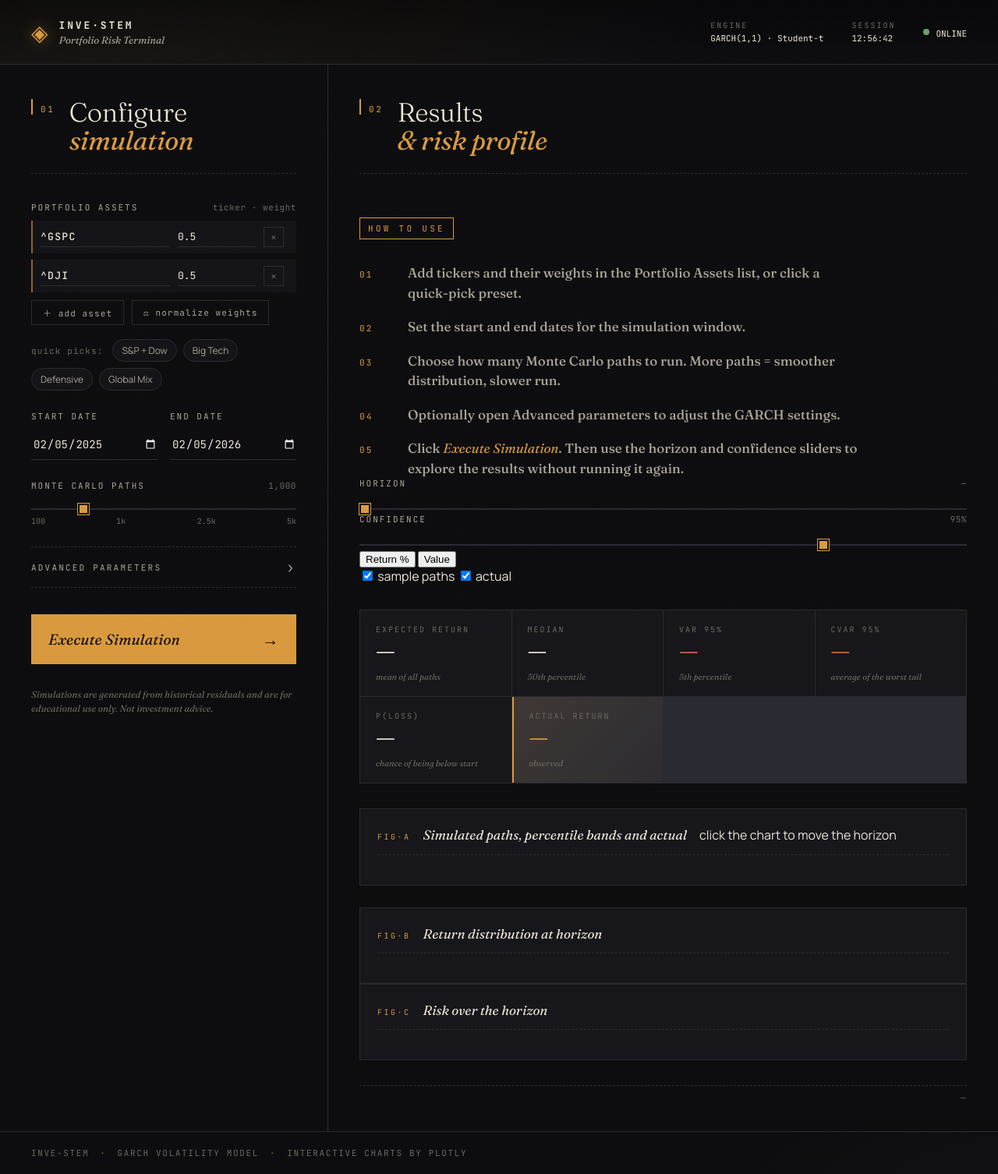
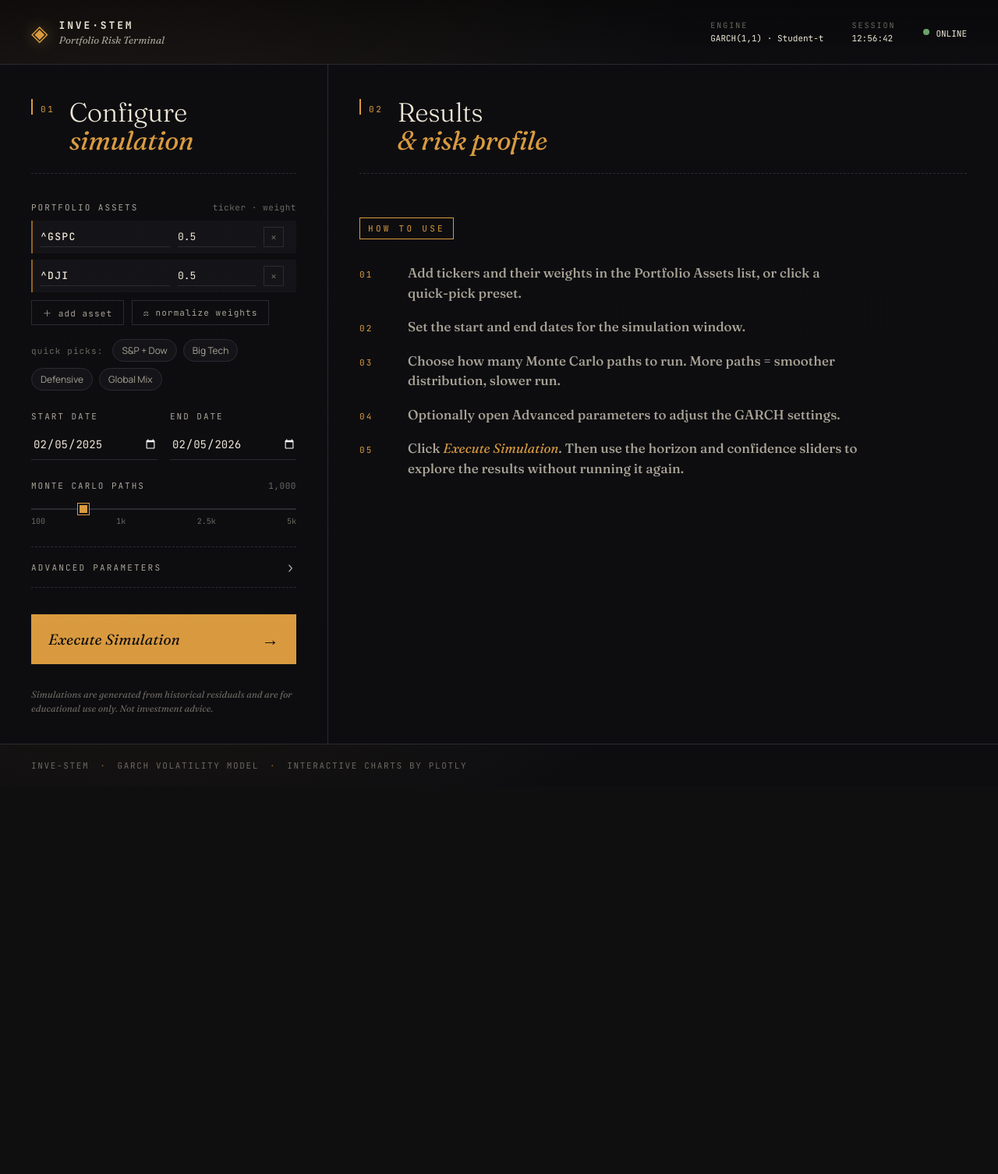
Before and after one commit to RiteshDas2000/Quant-MC-InveSTEM-, a Flask app: page / in a window 1280 px wide. Shown: the whole page at 78% size. After the commit the page ends 986 px from the top, so only its background shows below. Run offline with Flask 3, Linux system fonts and the light colour scheme.

Commit message:
added sliders to dashboard

```diff
--- a/static/app.js
+++ b/static/app.js
@@ -135,6 +135,8 @@ runBtn.addEventListener("click", async () => {
   };
 
   runBtn.disabled = true;
+  const runLabel = runBtn.querySelector(".btn-run-label");
+  runLabel.textContent = "Running simulation…";
 
   try {
     const res = await fetch("/simulate", {
@@ -147,68 +149,309 @@ runBtn.addEventListener("click", async () => {
       showError(data.error || "Unknown server error.");
       return;
     }
-    await renderResults(data, payload);
+    renderResults(data);
   } catch (e) {
     showError(e.message || String(e));
   } finally {
     runBtn.disabled = false;
+    runLabel.textContent = "Execute Simulation";
   }
 });
-
-// Resolve when an <img> has finished loading (or errored)
-function waitForImage(imgEl, src) {
-  return new Promise((resolve) => {
-    imgEl.onload = () => resolve();
-    imgEl.onerror = () => resolve();
-    imgEl.src = src;
-    // If already cached and complete, resolve immediately
-    if (imgEl.complete && imgEl.naturalWidth > 0) resolve();
-  });
-}
 
 function showError(msg) {
   document.getElementById("error-text").textContent = msg;
   showOnly(stateError);
 }
 
-// ------- Render results -------
+// ------- Dashboard -------
+const C = {
+  cream: "#ede6d6", dim: "#a9a396", faint: "#6c6860", line: "#2a2a32",
+  amber: "#d99a3f", amberHot: "#f2b44a", red: "#d8634c", green: "#6aa36a", violet: "#9684c5",
+};
+const FONT = { family: "JetBrains Mono, ui-monospace, monospace", size: 11, color: C.dim };
+const PLOT_CONFIG = {
+  displaylogo: false,
+  responsive: true,
+  modeBarButtonsToRemove: ["select2d", "lasso2d", "autoScale2d", "toggleSpikelines"],
+  toImageButtonOptions: { format: "png", scale: 2, filename: "investem_chart" },
+};
+
+let R = null;
+const view = { day: 1, conf: 95, units: "ret", sample: true, actual: true };
+
+const horizonEl = document.getElementById("horizon");
+const confEl = document.getElementById("confidence");
+
 function fmtPct(v) {
   if (v === null || v === undefined || isNaN(v)) return "—";
   const sign = v > 0 ? "+" : "";
   return `${sign}${v.toFixed(2)}%`;
 }
 
-function renderResults(data, payload) {
-  const m = data.metrics;
+function baseLayout(extra = {}) {
+  return Object.assign({
+    paper_bgcolor: "rgba(0,0,0,0)",
+    plot_bgcolor: "rgba(0,0,0,0)",
+    font: FONT,
+    margin: { l: 58, r: 18, t: 10, b: 44 },
+    hovermode: "x unified",
+    hoverlabel: { bgcolor: "#1c1c22", bordercolor: C.line, font: { family: FONT.family, size: 11, color: C.cream } },
+    legend: { orientation: "h", x: 0, y: 1.08, font: { size: 10, color: C.dim } },
+    xaxis: { gridcolor: C.line, zerolinecolor: C.line, linecolor: C.line, tickfont: { size: 10 } },
+    yaxis: { gridcolor: C.line, zerolinecolor: C.faint, linecolor: C.line, tickfont: { size: 10 } },
+  }, extra);
+}
 
-  document.getElementById("m-mean").textContent = fmtPct(m.mean_return);
-  document.getElementById("m-var").textContent  = fmtPct(m.var95);
-  document.getElementById("m-cvar").textContent = fmtPct(m.cvar95);
-  document.getElementById("m-loss").textContent = `${m.chance_of_loss.toFixed(1)}%`;
-  document.getElementById("m-bw").textContent   =
-    `${fmtPct(m.best_case)} / ${fmtPct(m.worst_case)}`;
+// Quantile at a given level (0.5 ... 99.5) for every day.
+function q(level) {
+  const i = Math.min(R.levels.length - 1, Math.max(0, Math.round(level * 2) - 1));
+  return R.quantiles[i];
+}
 
-  const actualWrap = document.getElementById("m-actual-wrap");
-  if (m.actual_return !== null && m.actual_return !== undefined) {
-    document.getElementById("m-actual").textContent = fmtPct(m.actual_return);
-    actualWrap.hidden = false;
+// CVaR approximated as the mean of the quantiles inside the lower tail.
+function cvarSeries(tail) {
+  const n = Math.max(1, Math.round(tail * 2));
+  const out = new Array(R.n_days).fill(0);
+  for (let k = 0; k < n; k++) {
+    const row = R.quantiles[k];
+    for (let d = 0; d < R.n_days; d++) out[d] += row[d] / n;
+  }
+  return out;
+}
+
+// The real series can be a few days shorter than the simulation (market
+// holidays), so use the last observed value on or before the chosen day.
+function actualAt(d) {
+  if (!R.actual) return null;
+  for (let i = Math.min(d, R.actual.length - 1); i >= 0; i--) {
+    if (R.actual[i] !== null && R.actual[i] !== undefined) return { v: R.actual[i], i };
+  }
+  return null;
+}
+
+function toUnits(arr) {
+  if (view.units === "ret") return arr;
+  return arr.map(v => (v === null ? null : R.s0 * (1 + v / 100)));
+}
+
+function drawPaths() {
+  const x = R.dates;
+  const tail = 100 - view.conf;
+  const lo = toUnits(q(tail)), hi = toUnits(q(view.conf));
+  const q25 = toUnits(q(25)), q75 = toUnits(q(75));
+  const traces = [];
+
+  if (view.sample) {
+    const sx = [], sy = [];
+    R.sample.forEach(path => {
+      const p = toUnits(path);
+      for (let d = 0; d < p.length; d++) { sx.push(x[d]); sy.push(p[d]); }
+      sx.push(null); sy.push(null);
+    });
+    traces.push({ x: sx, y: sy, mode: "lines", name: "sample paths",
+      line: { color: "rgba(169,163,150,0.16)", width: 1 }, hoverinfo: "skip" });
+  }
+
+  traces.push(
+    { x, y: lo, mode: "lines", line: { width: 0 }, showlegend: false, hoverinfo: "skip" },
+    { x, y: hi, mode: "lines", fill: "tonexty", fillcolor: "rgba(217,154,63,0.13)",
+      line: { width: 0 }, name: `${tail.toFixed(1)}–${view.conf.toFixed(1)}% band`, hoverinfo: "skip" },
+    { x, y: q25, mode: "lines", line: { width: 0 }, showlegend: false, hoverinfo: "skip" },
+    { x, y: q75, mode: "lines", fill: "tonexty", fillcolor: "rgba(217,154,63,0.26)",
+      line: { width: 0 }, name: "25–75% band", hoverinfo: "skip" },
+    { x, y: lo, mode: "lines", name: `VaR ${view.conf}%`, line: { color: C.amber, width: 1, dash: "dot" } },
+    { x, y: toUnits(q(50)), mode: "lines", name: "median", line: { color: C.amberHot, width: 2 } },
+    { x, y: toUnits(R.mean), mode: "lines", name: "mean", line: { color: C.green, width: 1.5, dash: "dash" } },
+  );
+
+  if (view.actual && R.actual) {
+    traces.push({ x: x.slice(0, R.actual.length), y: toUnits(R.actual), mode: "lines",
+      name: "actual", line: { color: C.red, width: 2.2 } });
+  }
+
+  const layout = baseLayout({
+    yaxis: Object.assign(baseLayout().yaxis, {
+      title: { text: view.units === "ret" ? "return since start (%)" : "portfolio value", font: { size: 10 } },
+      ticksuffix: view.units === "ret" ? "%" : "",
+    }),
+  });
+  Plotly.react("chart-paths", traces, layout, PLOT_CONFIG).then(() => moveMarker("chart-paths"));
+}
+
+function drawDist() {
+  const d = view.day;
+  const counts = R.hist.counts[d];
+  const lo = R.hist.lo[d], hi = R.hist.hi[d];
+  const w = (hi - lo) / counts.length;
+  const centers = counts.map((_, i) => lo + (i + 0.5) * w);
+  const varD = q(100 - view.conf)[d];
+  const colors = centers.map(c => (c <= varD ? "rgba(216,99,76,0.85)" : "rgba(217,154,63,0.55)"));
+
+  const lines = [
+    { x: varD, color: C.red, label: `VaR ${fmtPct(varD)}` },
+    { x: R.mean[d], color: C.green, label: `mean ${fmtPct(R.mean[d])}` },
+  ];
+  const a = view.actual ? actualAt(d) : null;
+  if (a) lines.push({ x: a.v, color: C.cream, label: `actual ${fmtPct(a.v)}` });
+
+  const layout = baseLayout({
+    hovermode: "closest",
+    bargap: 0.04,
+    showlegend: false,
+    xaxis: Object.assign(baseLayout().xaxis, { ticksuffix: "%", title: { text: "return since start", font: { size: 10 } } }),
+    yaxis: Object.assign(baseLayout().yaxis, { title: { text: "paths", font: { size: 10 } } }),
+    shapes: lines.map(l => ({ type: "line", x0: l.x, x1: l.x, yref: "paper", y0: 0, y1: 1,
+      line: { color: l.color, width: 1.5, dash: "dash" } })),
+    annotations: lines.map((l, i) => ({ x: l.x, yref: "paper", y: 1 - i * 0.09, text: l.label,
+      showarrow: false, xanchor: "left", xshift: 4, bgcolor: "rgba(22,22,27,0.9)", borderpad: 2,
+      font: { size: 10, color: l.color } })),
+  });
+  Plotly.react("chart-dist", [{
+    type: "bar", x: centers, y: counts, width: w, marker: { color: colors },
+    hovertemplate: "%{x:.2f}%<br>%{y} paths<extra></extra>",
+  }], layout, PLOT_CONFIG);
+
+  document.getElementById("dist-title").textContent =
+    `Return distribution on ${R.dates[d]} (day ${d})`;
+}
+
+function drawRisk() {
+  const tail = 100 - view.conf;
+  const x = R.dates;
+  const layout = baseLayout({
+    yaxis: Object.assign(baseLayout().yaxis, { ticksuffix: "%", title: { text: "return", font: { size: 10 } } }),
+    yaxis2: { overlaying: "y", side: "right", range: [0, 100], dtick: 25, ticksuffix: "%", showgrid: false,
+      tickfont: { size: 10, color: C.violet }, title: { text: "P(loss)", font: { size: 10, color: C.violet } } },
+    margin: { l: 58, r: 52, t: 10, b: 44 },
+  });
+  Plotly.react("chart-risk", [
+    { x, y: q(tail), mode: "lines", name: `VaR ${view.conf}%`, line: { color: C.amber, width: 2 } },
+    { x, y: cvarSeries(tail), mode: "lines", name: `CVaR ${view.conf}%`, line: { color: C.red, width: 2 } },
+    { x, y: R.p_loss, mode: "lines", name: "P(loss)", yaxis: "y2", line: { color: C.violet, width: 1.5, dash: "dot" } },
+  ], layout, PLOT_CONFIG).then(() => moveMarker("chart-risk"));
+}
+
+function updateMetrics() {
+  const d = view.day, tail = 100 - view.conf;
+  document.getElementById("m-mean").textContent = fmtPct(R.mean[d]);
+  document.getElementById("m-median").textContent = fmtPct(q(50)[d]);
+  document.getElementById("m-var").textContent = fmtPct(q(tail)[d]);
+  document.getElementById("m-cvar").textContent = fmtPct(cvarSeries(tail)[d]);
+  document.getElementById("m-loss").textContent = `${R.p_loss[d].toFixed(1)}%`;
+  document.getElementById("m-var-label").textContent = `VaR ${view.conf}%`;
+  document.getElementById("m-cvar-label").textContent = `CVaR ${view.conf}%`;
+  document.getElementById("m-var-sub").textContent = `${tail.toFixed(1)}th percentile`;
+
+  const wrap = document.getElementById("m-actual-wrap");
+  const a = actualAt(d);
+  if (a) {
+    document.getElementById("m-actual").textContent = fmtPct(a.v);
+    document.getElementById("m-actual-sub").textContent = `observed on ${R.dates[a.i]}`;
+    wrap.hidden = false;
   } else {
-    actualWrap.hidden = true;
+    wrap.hidden = true;
   }
+
+  document.getElementById("horizon-readout").textContent = `day ${d} · ${R.dates[d]}`;
+  document.getElementById("confidence-readout").textContent = `${view.conf}%`;
+}
+
+// The horizon marker is a plain element laid over the chart, so dragging the
+// slider moves it without making Plotly redraw thousands of points.
+function moveMarker(id) {
+  const gd = document.getElementById(id);
+  const fl = gd && gd._fullLayout;
+  if (!fl || !fl.xaxis) return;
+  let m = gd.parentElement.querySelector(`.marker[data-for="${id}"]`);
+  if (!m) {
+    m = document.createElement("div");
+    m.className = "marker";
+    m.dataset.for = id;
+    gd.parentElement.appendChild(m);
+  }
+  const ax = fl.xaxis, size = fl._size;
+  const px = ax.l2p(ax.d2l(R.dates[view.day]));
+  m.hidden = px < 0 || px > size.w;
+  m.style.left = `${gd.offsetLeft + size.l + px}px`;
+  m.style.top = `${gd.offsetTop + size.t}px`;
+  m.style.height = `${size.h}px`;
+}
+
+// Redraw at most once per frame while a slider is being dragged.
+let pending = null;
+function schedule(what) {
+  pending = Object.assign(pending || {}, what);
+  if (pending.queued) return;
+  pending.queued = true;
+  requestAnimationFrame(() => {
+    const p = pending; pending = null;
+    if (!R) return;
+    updateMetrics();
+    if (p.paths) drawPaths();
+    if (p.dist) drawDist();
+    if (p.risk) drawRisk();
+    if (p.marker && !p.paths) moveMarker("chart-paths");
+    if (p.marker && !p.risk) moveMarker("chart-risk");
+  });
+}
+
+horizonEl.addEventListener("input", () => {
+  view.day = parseInt(horizonEl.value, 10);
+  schedule({ dist: true, marker: true });
+});
+confEl.addEventListener("input", () => {
+  view.conf = parseFloat(confEl.value);
+  schedule({ paths: true, dist: true, risk: true });
+});
+document.querySelectorAll(".seg").forEach(btn => btn.addEventListener("click", () => {
+  document.querySelectorAll(".seg").forEach(b => b.classList.toggle("active", b === btn));
+  view.units = btn.dataset.units;
+  schedule({ paths: true });
+}));
+document.getElementById("show-sample").addEventListener("change", e => {
+  view.sample = e.target.checked; schedule({ paths: true });
+});
+document.getElementById("show-actual").addEventListener("change", e => {
+  view.actual = e.target.checked; schedule({ paths: true, dist: true });
+});
+
+window.addEventListener("resize", () => {
+  if (R) requestAnimationFrame(() => { moveMarker("chart-paths"); moveMarker("chart-risk"); });
+});
+
+function renderResults(data) {
+  R = data;
+  view.day = R.n_days - 1;
+  horizonEl.max = String(R.n_days - 1);
+  horizonEl.value = String(view.day);
 
   const tickerSummary = data.tickers
     .map((t, i) => `${t} ${(data.weights[i] * 100).toFixed(0)}%`)
     .join(" · ");
   document.getElementById("run-summary").textContent =
-    `RUN · ${data.n_paths.toLocaleString()} PATHS · ${data.n_days} DAYS · ${tickerSummary}`;
+    `RUN · ${data.n_paths.toLocaleString()} PATHS · ${data.n_days - 1} DAYS · ${tickerSummary}`;
 
-  // Wait for both chart images to finish loading before swapping panels.
-  const imgPaths = document.getElementById("chart-paths");
-  const imgDist  = document.getElementById("chart-dist");
-  return Promise.all([
-    waitForImage(imgPaths, data.paths_img),
-    waitForImage(imgDist,  data.dist_img),
-  ]).then(() => {
-    showOnly(stateResults);
+  showOnly(stateResults);
+  updateMetrics();
+  drawPaths();
+  drawDist();
+  drawRisk();
+
+  ["chart-paths", "chart-risk"].forEach(id => {
+    const gd = document.getElementById(id);
+    gd.removeAllListeners && gd.removeAllListeners("plotly_relayout");
+    gd.on("plotly_relayout", () => moveMarker(id));
+  });
+
+  const pathsDiv = document.getElementById("chart-paths");
+  pathsDiv.removeAllListeners && pathsDiv.removeAllListeners("plotly_click");
+  pathsDiv.on("plotly_click", ev => {
+    if (!ev.points || !ev.points.length) return;
+    const i = R.dates.indexOf(String(ev.points[0].x).slice(0, 10));
+    if (i > 0) {
+      view.day = i;
+      horizonEl.value = String(i);
+      schedule({ dist: true, marker: true });
+    }
   });
 }
--- a/static/style.css
+++ b/static/style.css
@@ -30,6 +30,7 @@
 }
 
 * { box-sizing: border-box; }
+[hidden] { display: none !important; }
 
 html, body {
   margin: 0;
@@ -617,11 +618,71 @@ input[type="range"]::-moz-range-thumb {
   font-size: 17px;
   color: var(--cream);
 }
-.chart img {
-  width: 100%;
-  display: block;
-  background: white;
+.chart-hint {
+  margin-left: auto;
+  font-family: var(--mono);
+  font-size: 10px;
+  letter-spacing: 0.12em;
+  color: var(--cream-faint);
+  text-transform: uppercase;
 }
+.chart-row {
+  display: grid;
+  grid-template-columns: repeat(2, minmax(0, 1fr));
+  gap: 28px;
+}
+.chart { position: relative; }
+.plot { width: 100%; height: 340px; }
+.marker {
+  position: absolute;
+  width: 0;
+  border-left: 1px dashed var(--cream);
+  opacity: 0.7;
+  pointer-events: none;
+}
+.plot-tall { height: 460px; }
+
+/* Live controls above the results */
+.controls {
+  display: grid;
+  grid-template-columns: minmax(0, 1.4fr) minmax(0, 1fr) auto;
+  gap: 28px;
+  align-items: end;
+  padding: 18px 22px;
+  background: var(--panel);
+  border: 1px solid var(--line);
+  position: sticky;
+  top: 0;
+  z-index: 5;
+}
+.control { display: flex; flex-direction: column; gap: 8px; min-width: 0; }
+.control .field-label { display: flex; justify-content: space-between; }
+.control .hint { color: var(--amber); }
+.toggles { flex-direction: row; align-items: center; gap: 18px; flex-wrap: wrap; }
+.segmented { display: inline-flex; border: 1px solid var(--line); }
+.seg {
+  background: transparent;
+  color: var(--cream-dim);
+  border: 0;
+  padding: 7px 12px;
+  font-family: var(--mono);
+  font-size: 11px;
+  letter-spacing: 0.08em;
+  cursor: pointer;
+}
+.seg + .seg { border-left: 1px solid var(--line); }
+.seg.active { background: var(--amber); color: var(--ink); }
+.check {
+  display: inline-flex;
+  align-items: center;
+  gap: 6px;
+  font-family: var(--mono);
+  font-size: 11px;
+  color: var(--cream-dim);
+  cursor: pointer;
+  white-space: nowrap;
+}
+.check input { accent-color: var(--amber); }
 
 .run-stamp {
   font-family: var(--mono);
@@ -655,4 +716,6 @@ input[type="range"]::-moz-range-thumb {
   .topbar-meta { gap: 20px; }
   .panel-title { font-size: 28px; }
   .footer { padding: 18px 24px; flex-wrap: wrap; }
+  .chart-row { grid-template-columns: 1fr; }
+  .controls { grid-template-columns: 1fr; position: static; }
 }
```
